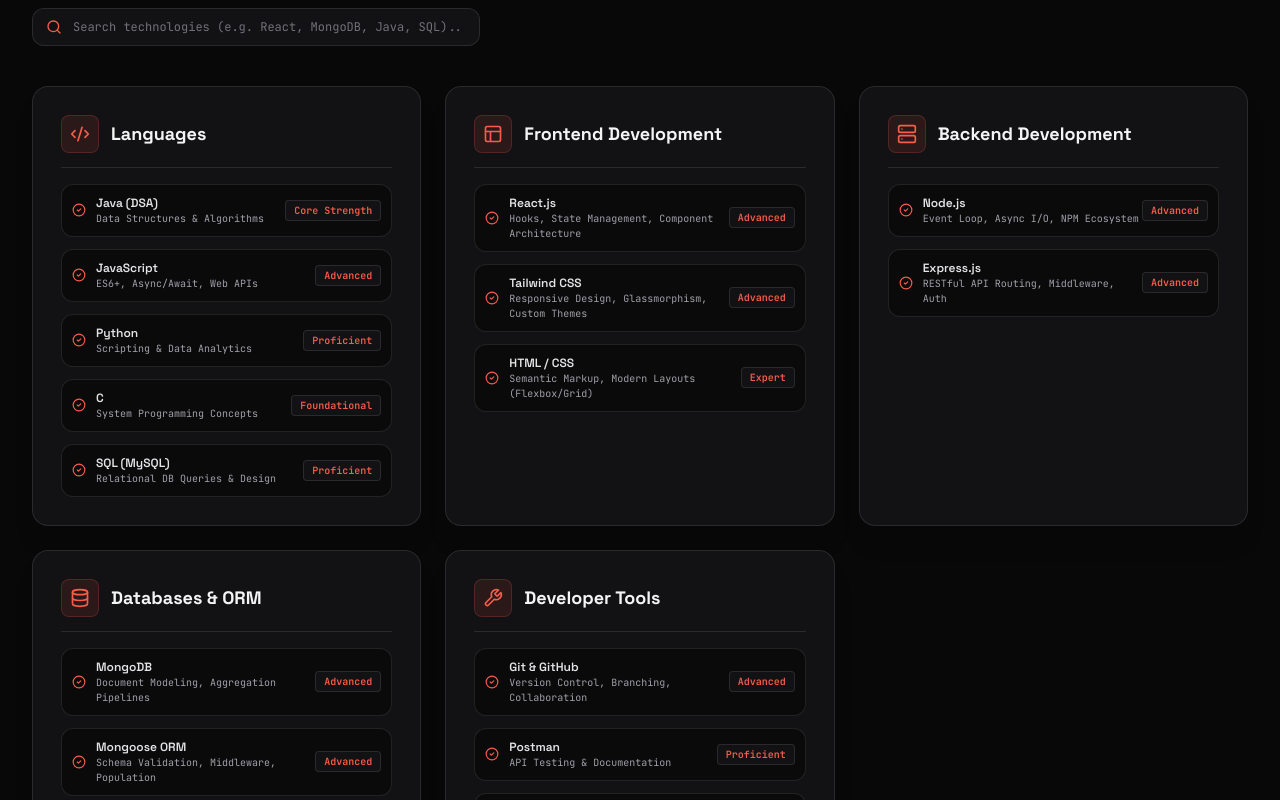
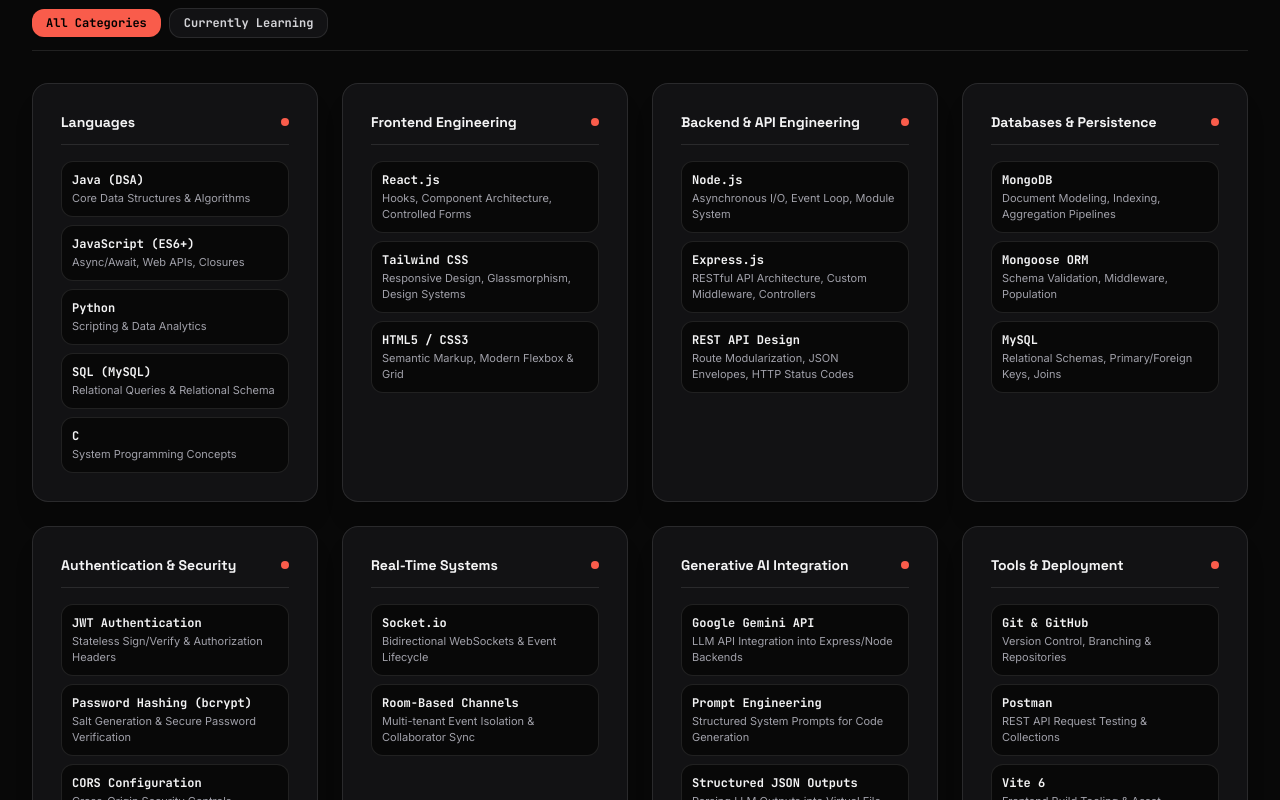
Before and after one commit to ujjwaltyagivashishtha/Portfolio, a React (Vite) app: page / in a window 1280 px wide. Shown: the part 5340-6140 px from the top of the page. Built offline with nearby package versions, Linux system fonts and the light colour scheme; the HTML template or start-up script is replaced by a standard one.

Commit message:
feat(skills): categorize verified skills and separate currently learning topics

```diff
--- a/src/data/skills.js
+++ b/src/data/skills.js
@@ -1,49 +1,79 @@
-export const skillsCategories = [
+export const skillCategories = [
   {
-    name: "Languages",
-    icon: "Code2",
+    title: "Languages",
     skills: [
-      { name: "Java (DSA)", level: "Core Strength", description: "Data Structures & Algorithms" },
-      { name: "JavaScript", level: "Advanced", description: "ES6+, Async/Await, Web APIs" },
-      { name: "Python", level: "Proficient", description: "Scripting & Data Analytics" },
-      { name: "C", level: "Foundational", description: "System Programming Concepts" },
-      { name: "SQL (MySQL)", level: "Proficient", description: "Relational DB Queries & Design" }
+      { name: "Java (DSA)", desc: "Core Data Structures & Algorithms" },
+      { name: "JavaScript (ES6+)", desc: "Async/Await, Web APIs, Closures" },
+      { name: "Python", desc: "Scripting & Data Analytics" },
+      { name: "SQL (MySQL)", desc: "Relational Queries & Relational Schema" },
+      { name: "C", desc: "System Programming Concepts" }
     ]
   },
   {
-    name: "Frontend Development",
-    icon: "Layout",
+    title: "Frontend Engineering",
     skills: [
-      { name: "React.js", level: "Advanced", description: "Hooks, State Management, Component Architecture" },
-      { name: "Tailwind CSS", level: "Advanced", description: "Responsive Design, Glassmorphism, Custom Themes" },
-      { name: "HTML / CSS", level: "Expert", description: "Semantic Markup, Modern Layouts (Flexbox/Grid)" }
+      { name: "React.js", desc: "Hooks, Component Architecture, Controlled Forms" },
+      { name: "Tailwind CSS", desc: "Responsive Design, Glassmorphism, Design Systems" },
+      { name: "HTML5 / CSS3", desc: "Semantic Markup, Modern Flexbox & Grid" }
     ]
   },
   {
-    name: "Backend Development",
-    icon: "Server",
+    title: "Backend & API Engineering",
     skills: [
-      { name: "Node.js", level: "Advanced", description: "Event Loop, Async I/O, NPM Ecosystem" },
-      { name: "Express.js", level: "Advanced", description: "RESTful API Routing, Middleware, Auth" }
+      { name: "Node.js", desc: "Asynchronous I/O, Event Loop, Module System" },
+      { name: "Express.js", desc: "RESTful API Architecture, Custom Middleware, Controllers" },
+      { name: "REST API Design", desc: "Route Modularization, JSON Envelopes, HTTP Status Codes" }
     ]
   },
   {
-    name: "Databases & ORM",
-    icon: "Database",
+    title: "Databases & Persistence",
     skills: [
-      { name: "MongoDB", level: "Advanced", description: "Document Modeling, Aggregation Pipelines" },
-      { name: "Mongoose ORM", level: "Advanced", description: "Schema Validation, Middleware, Population" },
-      { name: "MySQL", level: "Proficient", description: "Relational Schema Design, Joins, Indexing" }
+      { name: "MongoDB", desc: "Document Modeling, Indexing, Aggregation Pipelines" },
+      { name: "Mongoose ORM", desc: "Schema Validation, Middleware, Population" },
+      { name: "MySQL", desc: "Relational Schemas, Primary/Foreign Keys, Joins" }
     ]
   },
   {
-    name: "Developer Tools",
-    icon: "Wrench",
+    title: "Authentication & Security",
     skills: [
-      { name: "Git & GitHub", level: "Advanced", description: "Version Control, Branching, Collaboration" },
-      { name: "Postman", level: "Proficient", description: "API Testing & Documentation" },
-      { name: "VS Code", level: "Advanced", description: "Primary IDE & Extension Ecosystem" },
-      { name: "IntelliJ IDEA", level: "Proficient", description: "Java DSA & Enterprise IDE" }
+      { name: "JWT Authentication", desc: "Stateless Sign/Verify & Authorization Headers" },
+      { name: "Password Hashing (bcrypt)", desc: "Salt Generation & Secure Password Verification" },
+      { name: "CORS Configuration", desc: "Cross-Origin Security Controls" },
+      { name: "Input Validation", desc: "Payload Sanitization & Server-side Validation Guards" },
+      { name: "Account Ownership Validation", desc: "Resource Access Control in Controllers" }
+    ]
+  },
+  {
+    title: "Real-Time Systems",
+    skills: [
+      { name: "Socket.io", desc: "Bidirectional WebSockets & Event Lifecycle" },
+      { name: "Room-Based Channels", desc: "Multi-tenant Event Isolation & Collaborator Sync" }
+    ]
+  },
+  {
+    title: "Generative AI Integration",
+    skills: [
+      { name: "Google Gemini API", desc: "LLM API Integration into Express/Node Backends" },
+      { name: "Prompt Engineering", desc: "Structured System Prompts for Code Generation" },
+      { name: "Structured JSON Outputs", desc: "Parsing LLM Outputs into Virtual File Systems" },
+      { name: "WebContainer Execution", desc: "In-Browser Node.js Runtime Orchestration" }
+    ]
+  },
+  {
+    title: "Tools & Deployment",
+    skills: [
+      { name: "Git & GitHub", desc: "Version Control, Branching & Repositories" },
+      { name: "Postman", desc: "REST API Request Testing & Collections" },
+      { name: "Vite 6", desc: "Frontend Build Tooling & Asset Bundling" },
+      { name: "VS Code & IntelliJ", desc: "IDE Ecosystems for Full-Stack & Java" }
     ]
   }
 ];
+
+export const currentlyLearningSkills = [
+  { name: "Docker", category: "Containerization" },
+  { name: "System Design", category: "Architecture" },
+  { name: "Jest & Supertest", category: "Testing" },
+  { name: "Retrieval-Augmented Generation (RAG)", category: "AI Engineering" },
+  { name: "Vector Databases", category: "AI Engineering" }
+];
--- a/src/sections/Skills.jsx
+++ b/src/sections/Skills.jsx
@@ -1,121 +1,85 @@
 import React, { useState } from 'react';
 import { SectionHeading } from '../components/ui/SectionHeading';
 import { Card } from '../components/ui/Card';
-import { skillsCategories } from '../data/skills';
-import { Code2, Layout, Server, Database, Wrench, CheckCircle2, Search } from 'lucide-react';
-
-const iconMap = {
-  Code2: Code2,
-  Layout: Layout,
-  Server: Server,
-  Database: Database,
-  Wrench: Wrench,
-};
+import { Badge } from '../components/ui/Badge';
+import { skillCategories, currentlyLearningSkills } from '../data/skills';
+import { Code2, Server, Database, Layout, ShieldCheck, BookOpenCheck, Lock, Cpu, Wrench } from 'lucide-react';
 
 export const Skills = () => {
-  const [searchQuery, setSearchQuery] = useState('');
-
-  const filteredCategories = skillsCategories.map((cat) => {
-    if (!searchQuery.trim()) return cat;
-    const matchingSkills = cat.skills.filter(
-      (s) =>
-        s.name.toLowerCase().includes(searchQuery.toLowerCase()) ||
-        s.description.toLowerCase().includes(searchQuery.toLowerCase()) ||
-        s.level.toLowerCase().includes(searchQuery.toLowerCase())
-    );
-    return { ...cat, skills: matchingSkills };
-  }).filter((cat) => cat.skills.length > 0);
+  const [activeTab, setActiveTab] = useState('all');
 
   return (
-    <section id="skills" className="py-16 sm:py-24 relative bg-white dark:bg-[#080808] border-b border-slate-200 dark:border-white/10 transition-colors duration-300">
+    <section id="skills" className="py-16 sm:py-24 relative bg-slate-50 dark:bg-[#080808] border-b border-slate-200 dark:border-white/10 transition-colors duration-300">
       <div className="max-w-7xl mx-auto px-4 sm:px-6 lg:px-8">
 
         <SectionHeading
-          number="04"
+          number="03"
           badge="Technical Competencies"
-          title="Skills & Technologies"
-          subtitle="Core programming languages, web frameworks, database systems, and engineering tooling."
+          title="Technical Skills"
+          subtitle="Categorized breakdown of verified full-stack technologies, databases, real-time messaging, security practices, and tools."
         />
 
-        {/* Real-time Search Input */}
-        <div className="mb-8 sm:mb-10 max-w-md w-full">
-          <div className="relative">
-            <Search className="w-4 h-4 text-[#F95C4B] absolute left-3.5 top-1/2 -translate-y-1/2" />
-            <input
-              type="text"
-              placeholder="Search technologies (e.g. React, MongoDB, Java, SQL)..."
-              value={searchQuery}
-              onChange={(e) => setSearchQuery(e.target.value)}
-              className="w-full pl-10 pr-4 py-2.5 rounded-xl bg-slate-100 dark:bg-[#121214] border border-slate-200 dark:border-white/10 text-xs font-mono text-slate-900 dark:text-zinc-100 placeholder-slate-400 dark:placeholder-zinc-500 focus:border-[#F95C4B] focus:outline-none transition-colors"
-            />
-            {searchQuery && (
+        {/* Tab Filter */}
+        <div className="flex flex-wrap items-center gap-2 mb-8 pb-3 border-b border-slate-200 dark:border-white/10 font-mono text-xs">
           <button
-                onClick={() => setSearchQuery('')}
-                className="absolute right-3 top-1/2 -translate-y-1/2 text-xs font-mono text-slate-500 dark:text-zinc-400 hover:text-slate-900 dark:hover:text-white"
+            onClick={() => setActiveTab('all')}
+            className={`px-3.5 py-1.5 rounded-xl font-bold transition-all ${
+              activeTab === 'all'
+                ? 'bg-[#F95C4B] text-black shadow-sm'
+                : 'bg-white dark:bg-[#121214] text-slate-700 dark:text-zinc-300 border border-slate-200 dark:border-white/10'
+            }`}
           >
-                Clear
+            All Categories
           </button>
-            )}
-          </div>
+          <button
+            onClick={() => setActiveTab('learning')}
+            className={`px-3.5 py-1.5 rounded-xl font-bold transition-all ${
+              activeTab === 'learning'
+                ? 'bg-[#F95C4B] text-black shadow-sm'
+                : 'bg-white dark:bg-[#121214] text-slate-700 dark:text-zinc-300 border border-slate-200 dark:border-white/10'
+            }`}
+          >
+            Currently Learning
+          </button>
         </div>
 
-        {filteredCategories.length > 0 ? (
-          <div className="grid grid-cols-1 md:grid-cols-2 lg:grid-cols-3 gap-6">
-            {filteredCategories.map((category) => {
-              const IconComponent = iconMap[category.icon] || Code2;
-              return (
-                <Card key={category.name} className="flex flex-col justify-between border-slate-200 dark:border-white/10 bg-white dark:bg-[#121214]">
-                  <div>
-                    {/* Category Header */}
-                    <div className="flex items-center gap-3 pb-3.5 mb-4 border-b border-slate-200 dark:border-white/10">
-                      <div className="p-2 rounded-lg bg-[#F95C4B]/10 text-[#F95C4B] border border-[#F95C4B]/20">
-                        <IconComponent className="w-5 h-5" />
-                      </div>
-                      <h3 className="text-lg font-bold text-slate-900 dark:text-zinc-100 font-display">
-                        {category.name}
+        {activeTab === 'all' ? (
+          <div className="grid grid-cols-1 md:grid-cols-2 lg:grid-cols-4 gap-6">
+            {skillCategories.map((cat, idx) => (
+              <Card key={idx} className="bg-white dark:bg-[#121214] border-slate-200 dark:border-white/10 space-y-4 p-5">
+                <div className="pb-3 border-b border-slate-200 dark:border-white/10">
+                  <h3 className="text-sm font-bold text-slate-900 dark:text-zinc-100 font-display flex items-center justify-between">
+                    <span>{cat.title}</span>
+                    <span className="w-2 h-2 rounded-full bg-[#F95C4B]"></span>
                   </h3>
                 </div>
-
-                    {/* Skills List */}
-                    <div className="space-y-2.5 sm:space-y-3">
-                      {category.skills.map((skill) => (
-                        <div
-                          key={skill.name}
-                          className="p-2.5 rounded-xl bg-slate-50 dark:bg-[#080808]/70 border border-slate-200 dark:border-white/10 hover:border-[#F95C4B]/30 transition-colors flex items-center justify-between"
-                        >
-                          <div className="flex items-center gap-2.5">
-                            <CheckCircle2 className="w-3.5 h-3.5 text-[#F95C4B] shrink-0" />
-                            <div>
-                              <h4 className="text-xs font-semibold text-slate-800 dark:text-zinc-200">
-                                {skill.name}
-                              </h4>
-                              <p className="text-[10px] text-slate-500 dark:text-zinc-400 font-mono">
-                                {skill.description}
-                              </p>
-                            </div>
-                          </div>
-                          <span className="text-[10px] font-mono font-semibold px-2 py-0.5 rounded bg-slate-100 dark:bg-[#121214] text-[#F95C4B] border border-slate-200 dark:border-white/10 shrink-0">
-                            {skill.level}
-                          </span>
+                <div className="space-y-2">
+                  {cat.skills.map((s, i) => (
+                    <div key={i} className="p-2.5 rounded-xl bg-slate-50 dark:bg-[#080808] border border-slate-200 dark:border-white/10 text-xs space-y-0.5">
+                      <span className="font-bold text-slate-900 dark:text-zinc-100 font-mono block text-[#F95C4B]">{s.name}</span>
+                      <span className="text-[11px] text-slate-600 dark:text-zinc-400 font-sans block">{s.desc}</span>
                     </div>
                   ))}
                 </div>
-                  </div>
               </Card>
-              );
-            })}
+            ))}
           </div>
         ) : (
-          <div className="p-8 sm:p-12 text-center bg-white dark:bg-[#121214] border border-slate-200 dark:border-white/10 rounded-2xl">
-            <p className="text-sm font-mono text-slate-600 dark:text-zinc-400">
-              No skills found matching "<span className="text-[#F95C4B]">{searchQuery}</span>"
-            </p>
-            <button
-              onClick={() => setSearchQuery('')}
-              className="mt-3 text-xs font-mono text-[#F95C4B] underline"
-            >
-              Reset filter
-            </button>
+          <div className="space-y-6">
+            <div className="p-3.5 rounded-xl bg-slate-100 dark:bg-[#121214] border border-slate-200 dark:border-white/10 text-xs font-mono text-slate-600 dark:text-zinc-400 flex items-center gap-2">
+              <BookOpenCheck className="w-4 h-4 text-[#F95C4B] shrink-0" />
+              <span>Technologies currently being actively learned and explored.</span>
+            </div>
+
+            <div className="grid grid-cols-1 sm:grid-cols-2 md:grid-cols-3 gap-4 font-mono text-xs">
+              {currentlyLearningSkills.map((item, idx) => (
+                <div key={idx} className="p-4 rounded-2xl bg-white dark:bg-[#121214] border border-slate-200 dark:border-white/10 space-y-1">
+                  <span className="text-[10px] text-slate-500 uppercase block font-semibold">{item.category}</span>
+                  <span className="text-slate-900 dark:text-zinc-100 font-bold block text-sm">{item.name}</span>
+                  <span className="text-[10px] text-[#F95C4B] font-semibold">Currently Learning</span>
+                </div>
+              ))}
+            </div>
           </div>
         )}
 
```
Lines whose indentation alone changed are shown as unchanged.
